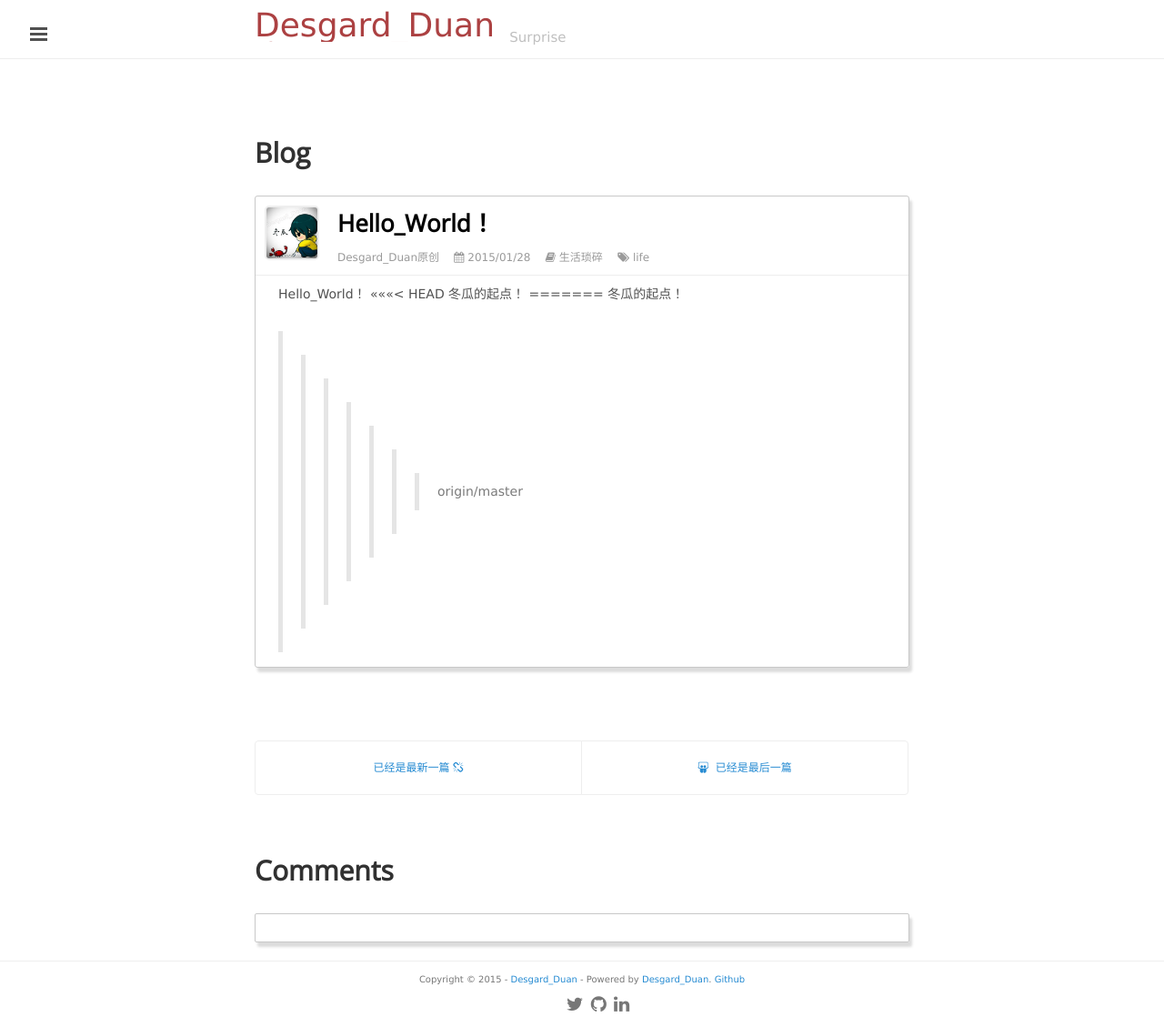
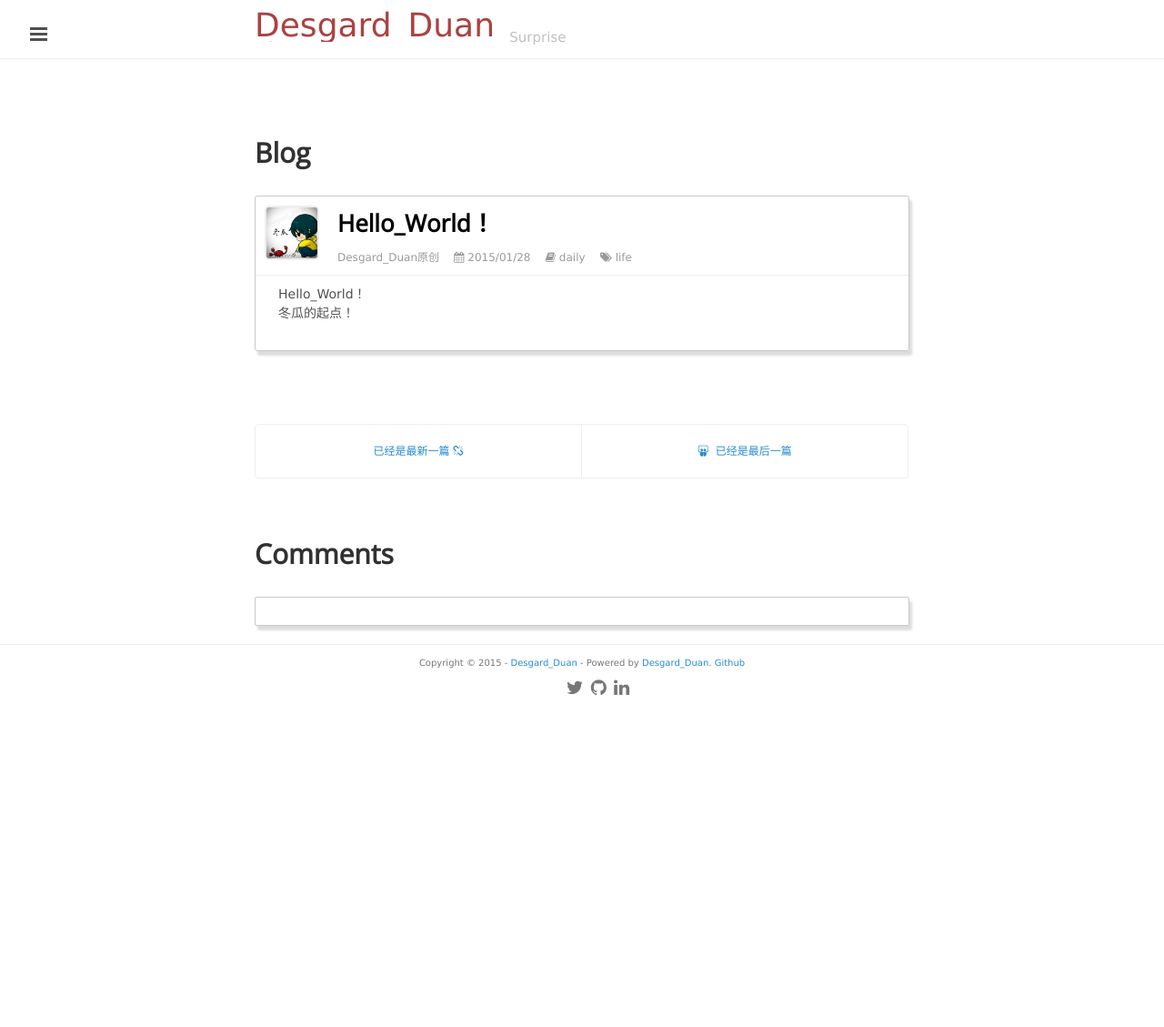
Before and after one commit to Desgard/desgard.github.com, a Jekyll site: the page built from _posts/2015-01-28-HelloWorld.md, in a window 1280 px wide. Shown: the whole page at 91% size. Built offline with Jekyll 4.4.1, drawn with Linux system fonts in a browser that asks for light colours; Markdown is read by kramdown in place of the engine named in the settings; comment, search, counter and statistics services are not loaded; after the commit the page ends 900 px from its top, so only the background shows below that.

Commit message:
'2015-1-3-1st'

```diff
--- a/_includes/sidebar.html
+++ b/_includes/sidebar.html
@@ -6,11 +6,7 @@
 <div class="sidebar" id="sidebar">
   <div class="sidebar-item">
     <div class="sidebar-logo">
-<<<<<<< HEAD
-      <a href="/"><img src="/public/img/{{ post.author }}.jpg"></a>
-=======
-      <a href="/"><img src="/public/img/SooHu.jpg"></a>
->>>>>>> origin/master
+      <a href="/"><img src="/public/img/Desgard_Duan.jpg"></a>
     </div>
     <p>{{ site.description }}</p>
   </div>
--- a/_posts/2015-01-28-HelloWorld.md
+++ b/_posts/2015-01-28-HelloWorld.md
@@ -2,14 +2,11 @@
 layout: post
 author: Desgard_Duan
 title: Hello_World！
-category: 生活琐碎
+category: daily
 tag: [life]
 ---
 
 
 Hello_World！
-<<<<<<< HEAD
+<br />
 冬瓜的起点！
-=======
-冬瓜的起点！
->>>>>>> origin/master
--- a/index.html
+++ b/index.html
@@ -8,7 +8,7 @@
   {% for post in paginator.posts %}
   <div class="post">
     <div class="post-heading">
-      <img src="/public/img/SooHu.jpg">
+      <img src="/public/img/{{ post.author }}.jpg">
       <h1 class="post-title">
         <a class="post-title-home" href="{{ post.url }}">
           {{ post.title }}
```
